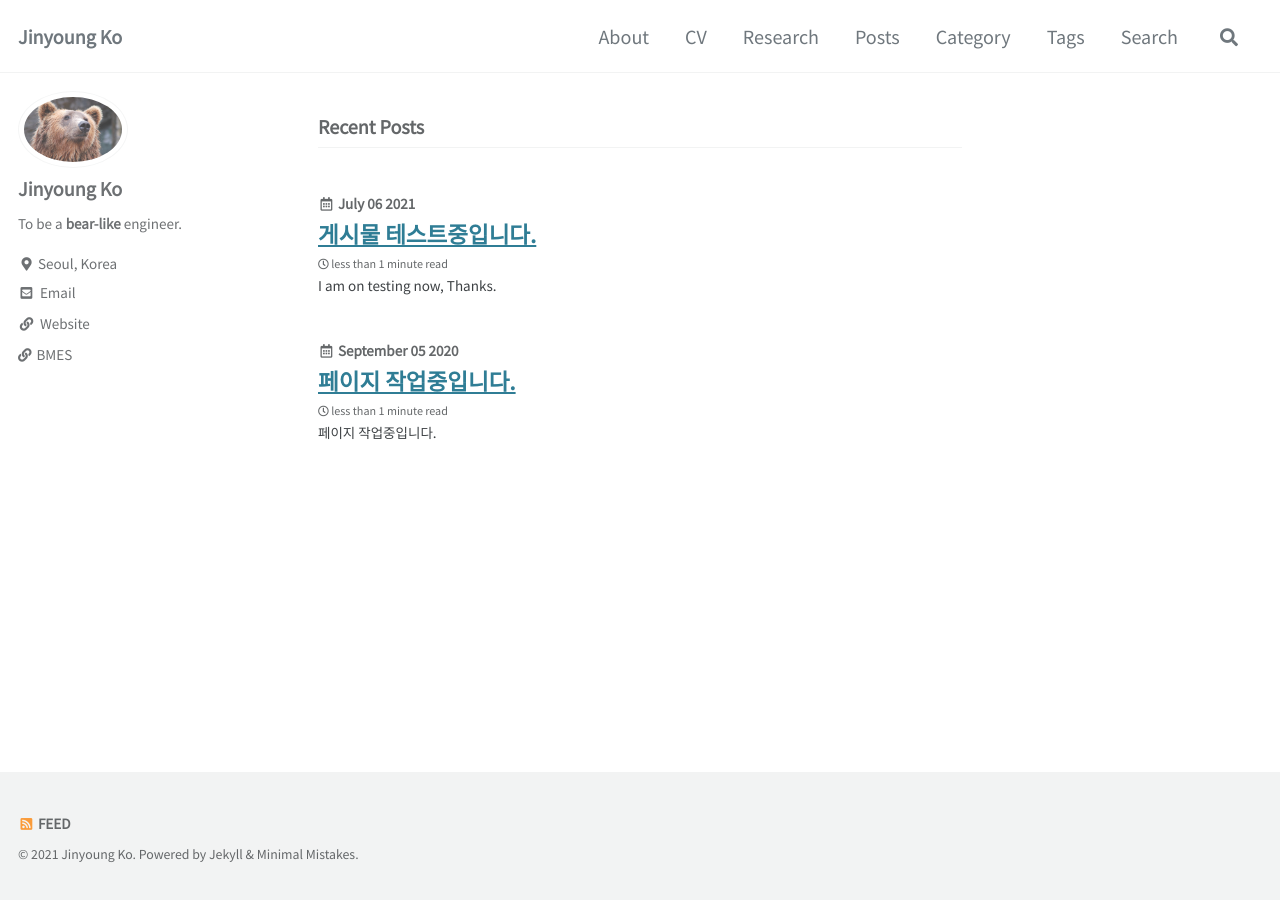
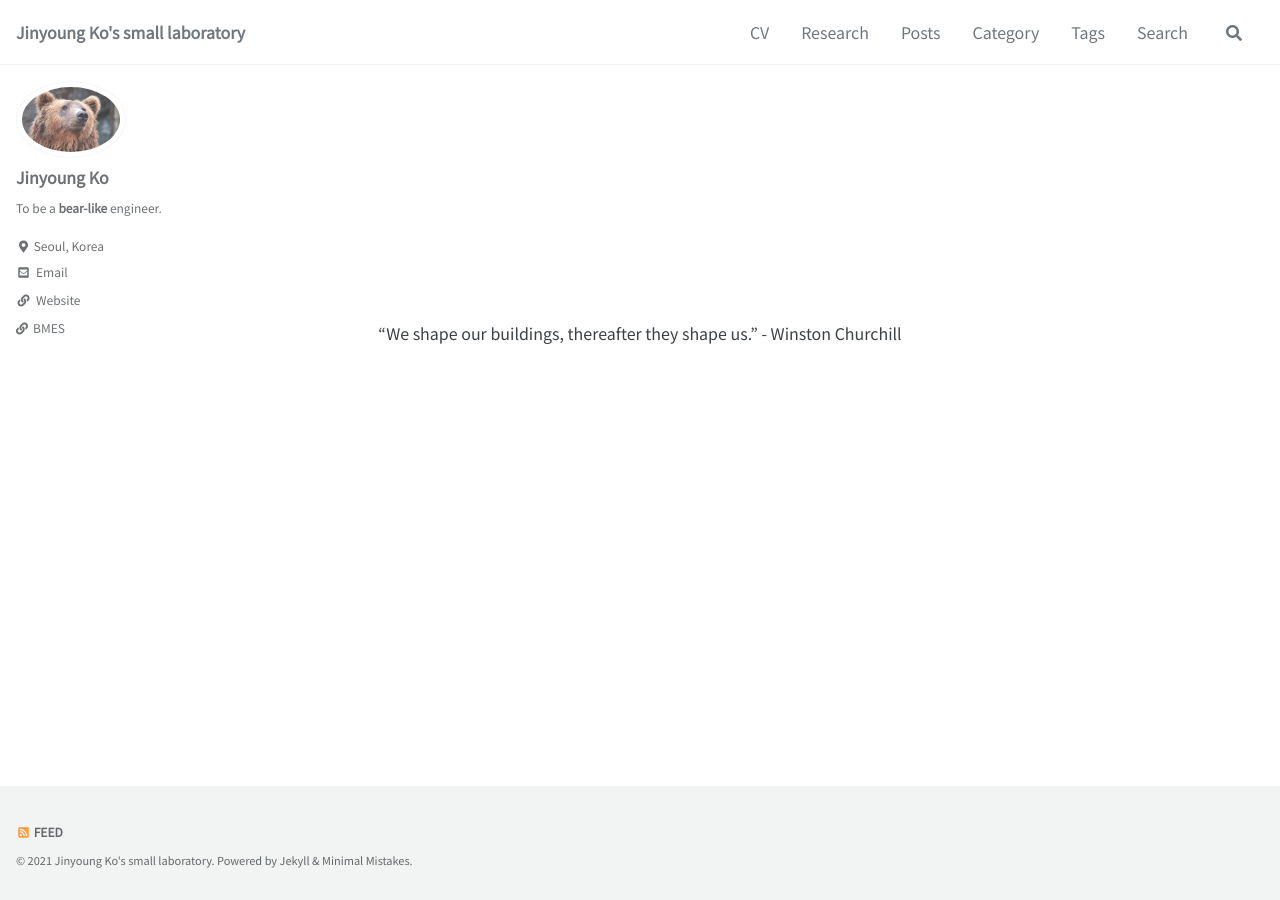
Before and after one commit to jinyoungko96/jinyoungko96.github.io, a Jekyll site: the page built from index.html, in a window 1280 px wide. Built offline with Jekyll 4.4.1, drawn with Linux system fonts in a browser that asks for light colours; cached includes are drawn as plain includes; the list of posts is cut into pages by our own code.

Commit message:
front page update

```diff
--- a/_config.yml
+++ b/_config.yml
@@ -16,10 +16,10 @@ minimal_mistakes_skin    : "default" # "air", "aqua", "contrast", "dark", "dirt"
 
 # Site Settings
 locale                   : "kr-KR"
-title                    : "Jinyoung Ko"
+title                    : "Jinyoung Ko's small laboratory"
 title_separator          : "-"
 subtitle                 : # site tagline that appears below site title in masthead
-name                     : "Jinyoung Ko"
+name                     : "Jinyoung Ko's small laboratory"
 description              : "An amazing website."
 url                      : # the base hostname & protocol for your site e.g. "https://mmistakes.github.io"
 baseurl                  : # the subpath of your site, e.g. "/blog"
--- a/_data/navigation.yml
+++ b/_data/navigation.yml
@@ -1,7 +1,7 @@
 # main links
 main:
-   - title: "About"
-     url: /about/
+   #- title: "About"
+   #  url: /about/
    - title: "CV"
      url: /CV/
    - title: "Research"
--- a/_layouts/home.html
+++ b/_layouts/home.html
@@ -1,22 +1,92 @@
 ---
-layout: archive
+layout: default
 ---
 
-{{ content }}
-
-<h3 class="archive__subtitle">{{ site.data.ui-text[site.locale].recent_posts | default: "Recent Posts" }}</h3>
-
-{% if paginator %}
-  {% assign posts = paginator.posts %}
-{% else %}
-  {% assign posts = site.posts %}
+{% if page.header.overlay_color or page.header.overlay_image or page.header.image %}
+  {% include page__hero.html %}
+{% elsif page.header.video.id and page.header.video.provider %}
+  {% include page__hero_video.html %}
 {% endif %}
 
-{% assign entries_layout = page.entries_layout | default: 'list' %}
-<div class="entries-{{ entries_layout }}">
-  {% for post in posts %}
-    {% include archive-single.html type=entries_layout %}
-  {% endfor %}
+{% if page.url != "/" and site.breadcrumbs %}
+  {% unless paginator %}
+    {% include breadcrumbs.html %}
+  {% endunless %}
+{% endif %}
+
+<div id="main" role="main">
+  {% include sidebar.html %}
+
+  <article class="page h-entry" itemscope itemtype="https://schema.org/CreativeWork">
+    {% if page.title %}<meta itemprop="headline" content="{{ page.title | markdownify | strip_html | strip_newlines | escape_once }}">{% endif %}
+    {% if page.excerpt %}<meta itemprop="description" content="{{ page.excerpt | markdownify | strip_html | strip_newlines | escape_once }}">{% endif %}
+    {% if page.date %}<meta itemprop="datePublished" content="{{ page.date | date_to_xmlschema }}">{% endif %}
+    {% if page.last_modified_at %}<meta itemprop="dateModified" content="{{ page.last_modified_at | date_to_xmlschema }}">{% endif %}
+
+    <div class="page__inner-wrap">
+      {% unless page.header.overlay_color or page.header.overlay_image %}
+        <header>
+          {% if page.title %}<h1 id="page-title" class="page__title p-name" itemprop="headline">
+            <a href="{{ page.url | absolute_url }}" class="u-url" itemprop="url">{{ page.title | markdownify | remove: "<p>" | remove: "</p>" }}</a>
+          </h1>{% endif %}
+          {% if page.date %}<p class="page__date"><i class="fas fa-fw fa-calendar-alt" aria-hidden="true"></i> {{ site.data.ui-text[site.locale].date_label | default: "Updated:" }} <time datetime="{{ page.date | date_to_xmlschema }}">{{ page.date | date: "%B %d, %Y" }}</time></p>{% endif %}
+          <!--{% include page__meta.html %}-->
+        </header>
+      {% endunless %}
+
+      <section class="page__content e-content" itemprop="text">
+        {% if page.toc %}
+          <aside class="sidebar__right {% if page.toc_sticky %}sticky{% endif %}">
+            <nav class="toc">
+              <header><h4 class="nav__title"><i class="fas fa-{{ page.toc_icon | default: 'file-alt' }}"></i> {{ page.toc_label | default: site.data.ui-text[site.locale].toc_label | default: "On this page" }}</h4></header>
+              {% include toc.html sanitize=true html=content h_min=1 h_max=6 class="toc__menu" skip_no_ids=true %}
+            </nav>
+          </aside>
+        {% endif %}
+        {{ content }}
+        {% if page.link %}<div><a href="{{ page.link }}" class="btn btn--primary">{{ site.data.ui-text[site.locale].ext_link_label | default: "Direct Link" }}</a></div>{% endif %}
+      </section>
+
+      <footer class="page__meta">
+        {% if site.data.ui-text[site.locale].meta_label %}
+          <h4 class="page__meta-title">{{ site.data.ui-text[site.locale].meta_label }}</h4>
+        {% endif %}
+        {% include page__taxonomy.html %}
+        <!--{% include page__date.html %}-->
+      </footer>
+
+      <!--{% if page.share %}{% include social-share.html %}{% endif %}-->
+
+      {% include post_pagination.html %}
+    </div>
+
+    {% if jekyll.environment == 'production' and site.comments.provider and page.comments %}
+      {% include comments.html %}
+    {% endif %}
+  </article>
+
+  {% comment %}<!-- only show related on a post page when `related: true` -->{% endcomment %}
+  {% if page.id and page.related and site.related_posts.size > 0 %}
+    <div class="page__related">
+      <h2 class="page__related-title">{{ site.data.ui-text[site.locale].related_label | default: "Related Posts" }}</h2>
+      <div class="grid__wrapper">
+        {% for post in site.related_posts limit:4 %}
+          {% include archive-single.html type="grid" %}
+        {% endfor %}
+      </div>
+    </div>
+  {% comment %}<!-- otherwise show recent posts if no related when `related: true` -->{% endcomment %}
+  {% elsif page.id and page.related %}
+    <div class="page__related">
+      <h2 class="page__related-title">{{ site.data.ui-text[site.locale].related_label | default: "There is no related post" }}</h2>
+      <div class="grid__wrapper">
+        {% for post in site.posts limit:4 %}
+          {% if post.id == page.id %}
+            {% continue %}
+          {% endif %}
+          {% include archive-single.html type="grid" %}
+        {% endfor %}
+      </div>
+    </div>
+  {% endif %}
 </div>
-
-{% include paginator.html %}
--- a/_pages/01_about.md
+++ b/_pages/01_about.md
@@ -5,6 +5,4 @@ permalink: /about/
 author_profile: true
 ---
 
-페이지 작업중입니다.
-
-봐주셔서 감사합니다 :)
+Hello, I am Jinyoung Ko, and I am now a post-master researcher in BMES laboratory at Hanyang University.
--- a/assets/css/main.scss
+++ b/assets/css/main.scss
@@ -15,18 +15,18 @@ $type-size-4-5: 1.12em !default; // Ubuntu Mono is a bit small
 
 // https://github.com/mmistakes/minimal-mistakes/issues/1219
 html {
-  font-size: 12px; // change to whatever
+  font-size: 8px; // change to whatever
 
   @include breakpoint($medium) {
+    font-size: 8px; // change to whatever
+  }
+
+  @include breakpoint($large) {
     font-size: 14px; // change to whatever
   }
 
-  @include breakpoint($large) {
+  @include breakpoint($x-large) {
     font-size: 16px; // change to whatever
-  }
-
-  @include breakpoint($x-large) {
-    font-size: 18px; // change to whatever
   }
 }
 
--- a/index.html
+++ b/index.html
@@ -2,3 +2,6 @@
 layout: home
 author_profile: true
 ---
+
+</br></br></br></br></br></br></br></br></br></br>
+<p style="text-align:center;">“We shape our buildings, thereafter they shape us.” - Winston Churchill</p>
```
Also changed, not shown: _layouts/home copy.html (added, +21 -0 lines), assets/images/jinyoungko.jpg (added).
